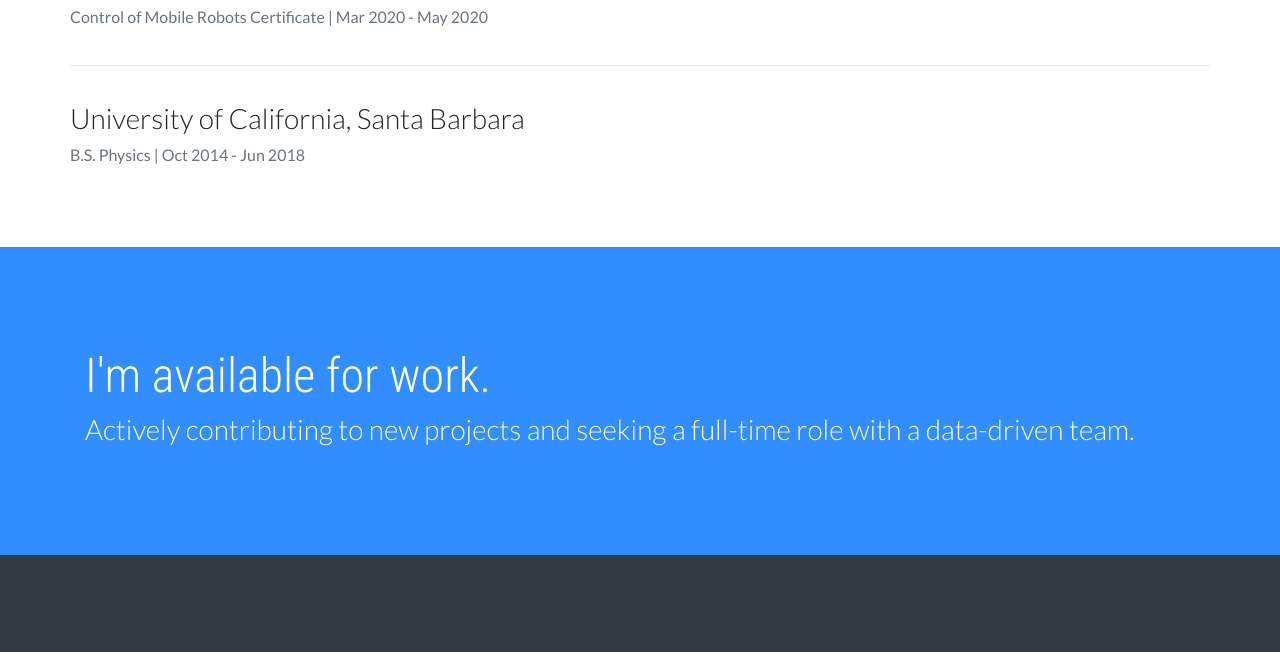
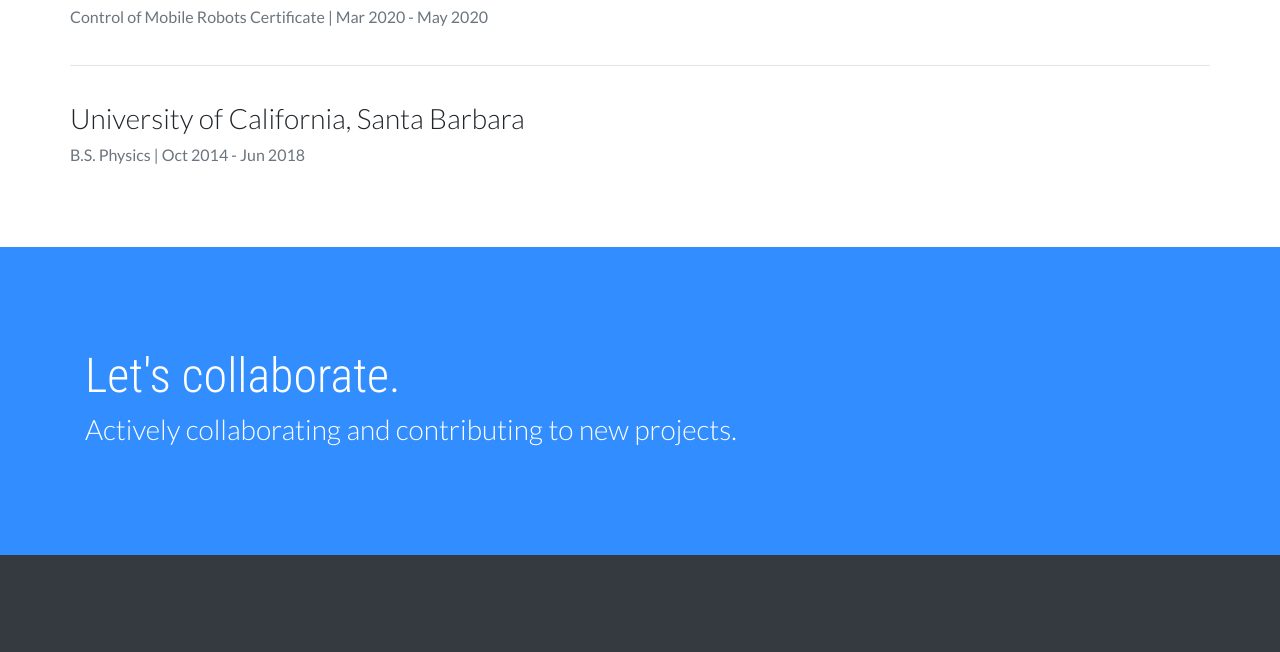
Before and after one commit to jsheppard95/JacksonSheppard_Portfolio, a plain HTML site: page index.html in a window 1280 px wide. Shown: the part 7881-8533 px from the top of the page. Drawn offline with nearby package versions, Linux system fonts and the light colour scheme.

Commit message:
collaboration note

```diff
--- a/index.html
+++ b/index.html
@@ -444,12 +444,12 @@
 
     </section>
 
-    <!-- AVAILABLE FOR WORK -->
+    <!-- ACTIVELY CONTRIBUTING -->
     <section class="container-color">
         <div class="container">
-            <h1 class="title">I'm available for work.
+            <h1 class="title">Let's collaborate.
             </h1>
-            <h3 class="subtitle">Actively contributing to new projects and seeking a full-time role with a data-driven team.</h3>
+            <h3 class="subtitle">Actively collaborating and contributing to new projects.</h3>
         </div>
     </section>
 
```
